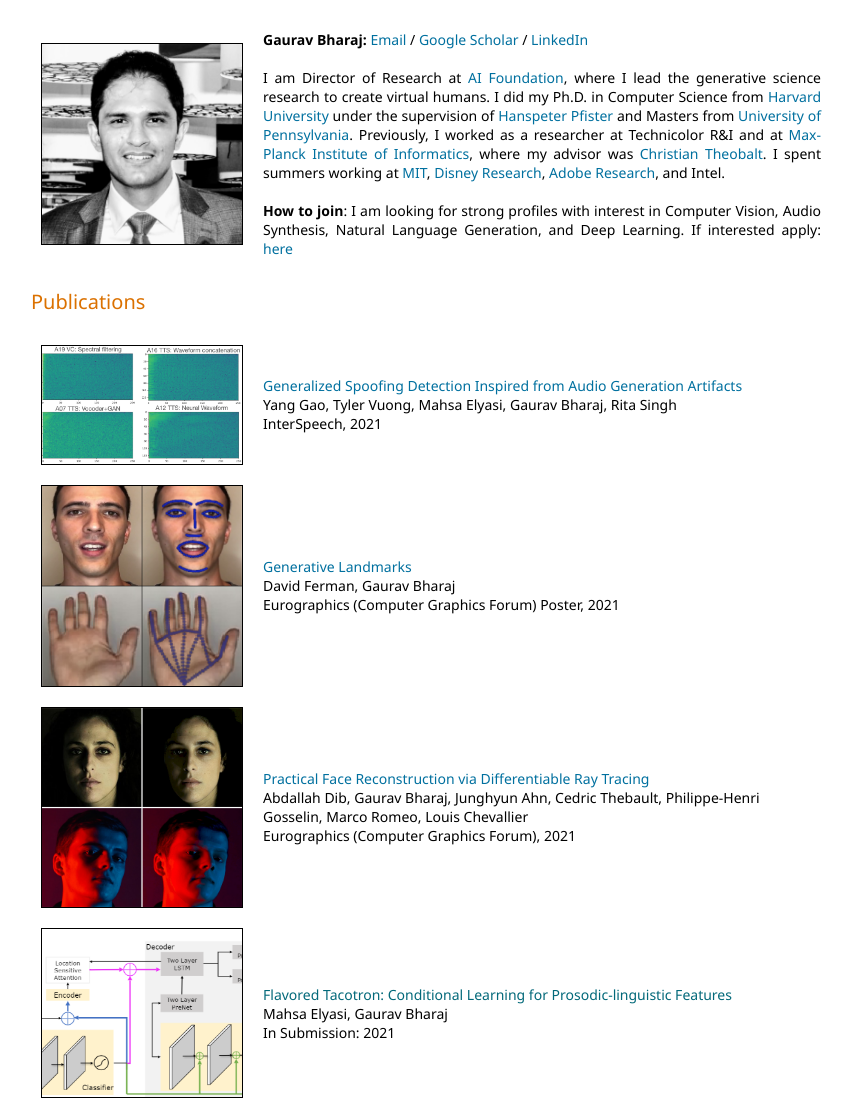
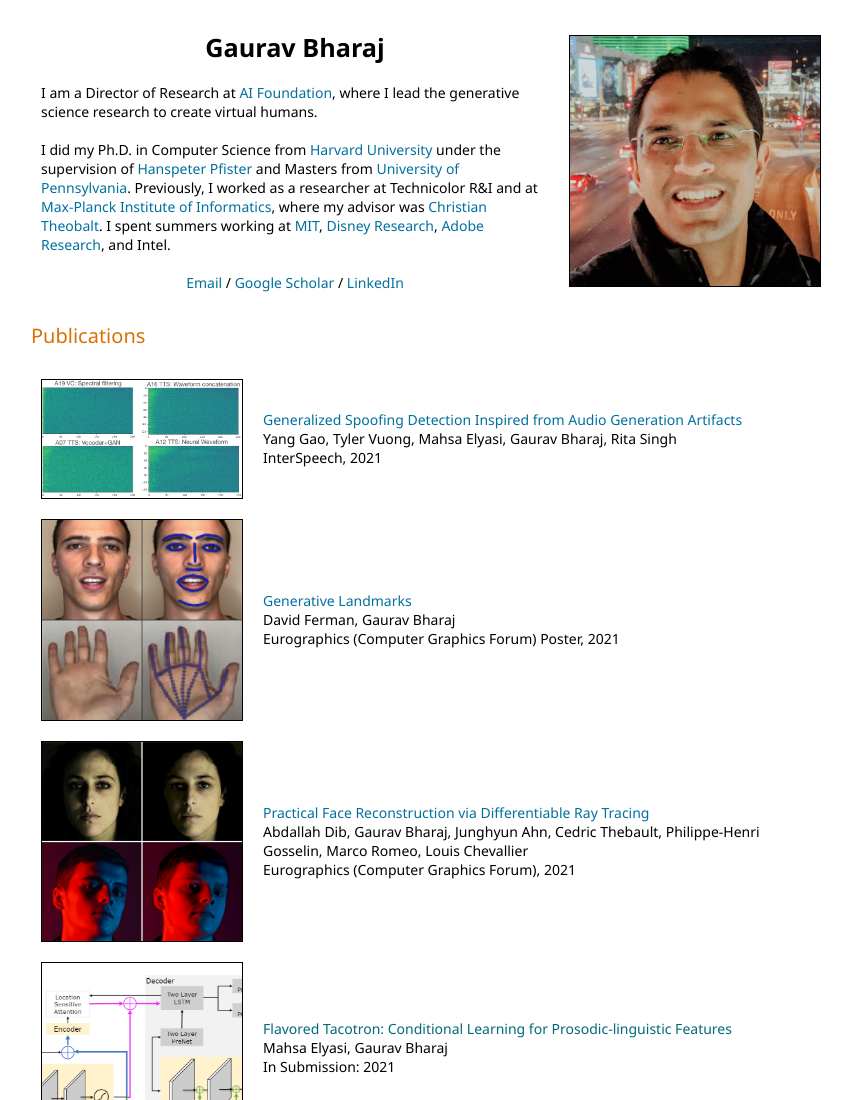
Before and after one commit to gauravbharaj/gauravbharaj.github.io, a plain HTML site: page index.html in a window 1280 px wide. Shown: the top 1100 px of the page, without its empty margins (209-1062 px from the left). Drawn offline with Linux system fonts and the light colour scheme.

Commit message:
Formatting

```diff
--- a/index.html
+++ b/index.html
@@ -12,21 +12,28 @@
       <tbody>
         <tr align="left">
         <td>
-          <img src="profile/gauravbharaj_v0.jpg" border="1" width="200">
-        </td>
-          <td>
-          <p align="left">
-                <b>Gaurav Bharaj:</b>
+          <p align="center" style="font-size:180%;">
+                <b>Gaurav Bharaj</b>
+                <!-- <a href="mailto:gaurav.bharaj@gmail.com">Email</a> / -->
+                <!-- <a href="https://scholar.google.com/citations?user=3LPsr70AAAAJ&hl">Google Scholar</a> / -->
+                <!-- <a href="https://www.linkedin.com/in/gaurav-bharaj/">LinkedIn</a> -->
+              </p>
+              <br>
+            <p align="left">
+            I am a Director of Research at <a href="https://aifoundation.com/"> AI Foundation</a>, where I lead the generative science research to create virtual humans. <br><br>
+            I did my Ph.D. in Computer Science from <a href="https://vcg.seas.harvard.edu/">Harvard University</a> under the supervision of <a href="https://vcg.seas.harvard.edu/people/">Hanspeter Pfister</a> and Masters from <a href="https://www.seas.upenn.edu/"> University of Pennsylvania</a>. Previously, I worked as a researcher at Technicolor R&I and at <a href="http://gvv.mpi-inf.mpg.de/">Max-Planck Institute of Informatics</a>, where my advisor was <a href="https://people.mpi-inf.mpg.de/~theobalt/">Christian Theobalt</a>. I spent summers working at <a href="https://cdfg.mit.edu/">MIT</a>, <a href="https://studios.disneyresearch.com/">Disney Research</a>, <a href="https://research.adobe.com/careers/seattle/">Adobe Research</a>, and Intel.
+            </p>
+            <br>
+            <!-- <p align="justify"><b>How to join</b>: I am looking for strong profiles with interest in Computer Vision, Audio Synthesis, Natural Language Generation, and Deep Learning. If interested apply: <a href="https://jobs.lever.co/aifoundation?team=Research">here</a></p> -->
+            <p align="center">
                 <a href="mailto:gaurav.bharaj@gmail.com">Email</a> /
                 <a href="https://scholar.google.com/citations?user=3LPsr70AAAAJ&hl">Google Scholar</a> /
                 <a href="https://www.linkedin.com/in/gaurav-bharaj/">LinkedIn</a>
-              </p>
-              <br>
-              <p align="justify">
-            I am Director of Research at <a href="https://aifoundation.com/"> AI Foundation</a>, where I lead the generative science research to create virtual humans. I did my Ph.D. in Computer Science from <a href="https://vcg.seas.harvard.edu/">Harvard University</a> under the supervision of <a href="https://vcg.seas.harvard.edu/people/">Hanspeter Pfister</a> and Masters from <a href="https://www.seas.upenn.edu/"> University of Pennsylvania</a>. Previously, I worked as a researcher at Technicolor R&I and at <a href="http://gvv.mpi-inf.mpg.de/">Max-Planck Institute of Informatics</a>, where my advisor was <a href="https://people.mpi-inf.mpg.de/~theobalt/">Christian Theobalt</a>. I spent summers working at <a href="https://cdfg.mit.edu/">MIT</a>, <a href="https://studios.disneyresearch.com/">Disney Research</a>, <a href="https://research.adobe.com/careers/seattle/">Adobe Research</a>, and Intel.
-            </p><br>
-            <p align="justify"><b>How to join</b>: I am looking for strong profiles with interest in Computer Vision, Audio Synthesis, Natural Language Generation, and Deep Learning. If interested apply: <a href="https://jobs.lever.co/aifoundation?team=Research">here</a></p>
+            </p>
           </td>
+            <td>
+          <img src="profile/gauravbharaj_v1.jpg" border="1" width="250">
+        </td>
         </tr>
       </tbody>
     </table>
```
Also changed, not shown: profile/gauravbharaj_v1.jpg (added).
